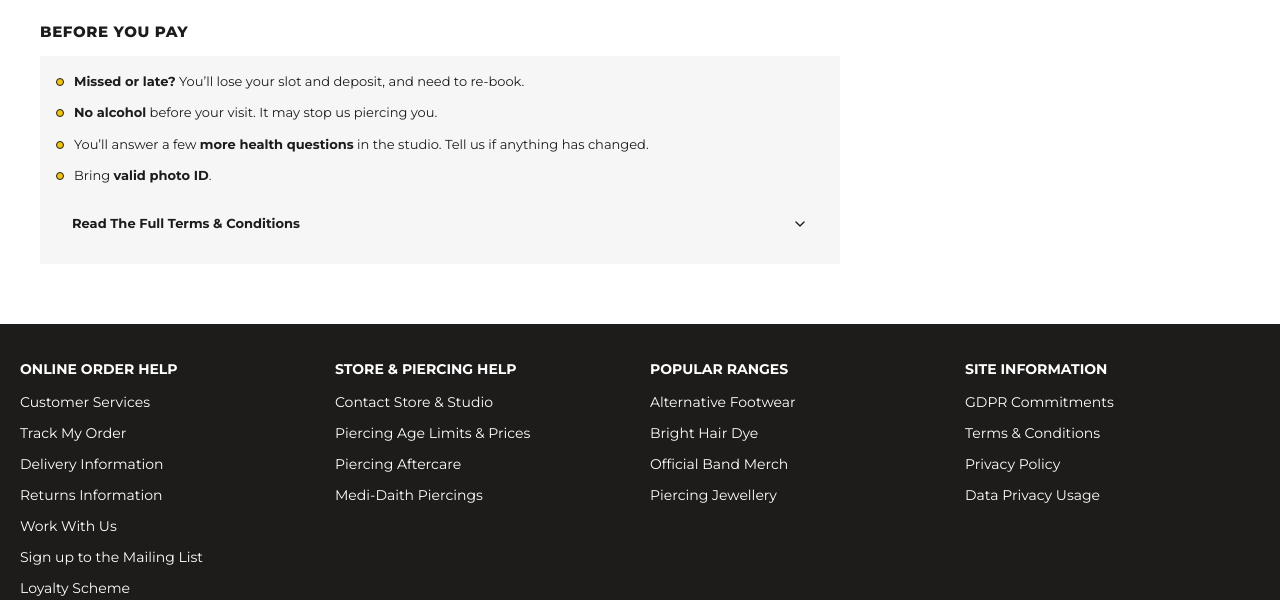
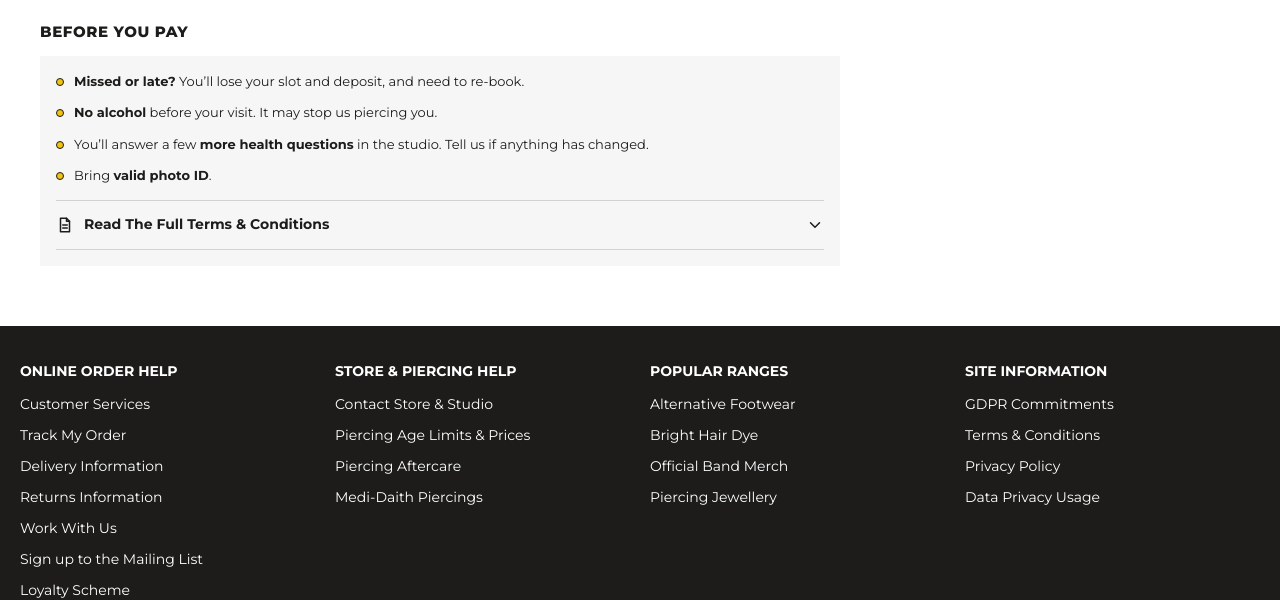
Before and after one commit to finleyobrien99-maker/bluebananatest, a plain HTML site: page booking/summary.html in a window 1280 px wide. Shown: the part 1245-1845 px from the top of the page. Drawn offline with Linux system fonts and the light colour scheme.

Commit message:
Booking: terms dropdown in the cart's lined style
"Read The Full Terms & Conditions" now sits between two rules with an
icon, like "Add a discount code" on the cart page, instead of a grey box.

Co-Authored-By: Claude Opus 5.5 <noreply@anthropic.com>

```diff
--- a/booking/assets/booking.css
+++ b/booking/assets/booking.css
@@ -755,3 +755,13 @@ html { scroll-padding-top: calc(var(--bar-h) + 24px); }
 @media (min-width: 1180px) {
   .bk-aside { top: calc(var(--bar-h) + var(--nav-h) + 24px); }
 }
+
+/* Lined dropdown: matches the cart page's "Add a discount code" (rules above and below, no box) */
+.bk-disclosure--lined {
+  background: none;
+  border-top: 1px solid var(--bb-rule-strong);
+  border-bottom: 1px solid var(--bb-rule-strong);
+}
+.bk-disclosure--lined > summary { padding: 0; font-size: 14px; }
+.bk-disclosure--lined > summary .bk-chev { width: 18px; height: 18px; }
+.bk-disclosure--lined .bk-disclosure__body { padding: 0 0 14px; }
--- a/booking/summary.html
+++ b/booking/summary.html
@@ -1003,8 +1003,8 @@
             <li><span>You&rsquo;ll answer a few <strong>more health questions</strong> in the studio. Tell us if anything has changed.</span></li>
             <li><span>Bring <strong>valid photo ID</strong>.</span></li>
           </ul>
-          <details class="bk-disclosure">
-            <summary><span>Read The Full Terms &amp; Conditions</span><svg viewBox="0 0 24 24" fill="none" stroke="currentColor" stroke-width="2" stroke-linecap="round" stroke-linejoin="round" aria-hidden="true" class="bk-chev"><path d="M6 9l6 6 6-6"/></svg></summary>
+          <details class="bk-disclosure bk-disclosure--lined">
+            <summary><svg viewBox="0 0 24 24" fill="none" stroke="currentColor" stroke-width="2" stroke-linecap="round" stroke-linejoin="round" aria-hidden="true"><path d="M14 3H6v18h12V7z"/><path d="M14 3v4h4M9 12h6M9 16h6"/></svg><span>Read The Full Terms &amp; Conditions</span><svg viewBox="0 0 24 24" fill="none" stroke="currentColor" stroke-width="2" stroke-linecap="round" stroke-linejoin="round" aria-hidden="true" class="bk-chev"><path d="M6 9l6 6 6-6"/></svg></summary>
             <div class="bk-disclosure__body">
               <div class="bk-terms" tabindex="0" role="region" aria-label="Terms and conditions">
                 <p>By signing these terms and conditions, you agree to be pierced by Blue Banana during your allocated time slot.</p>
```
